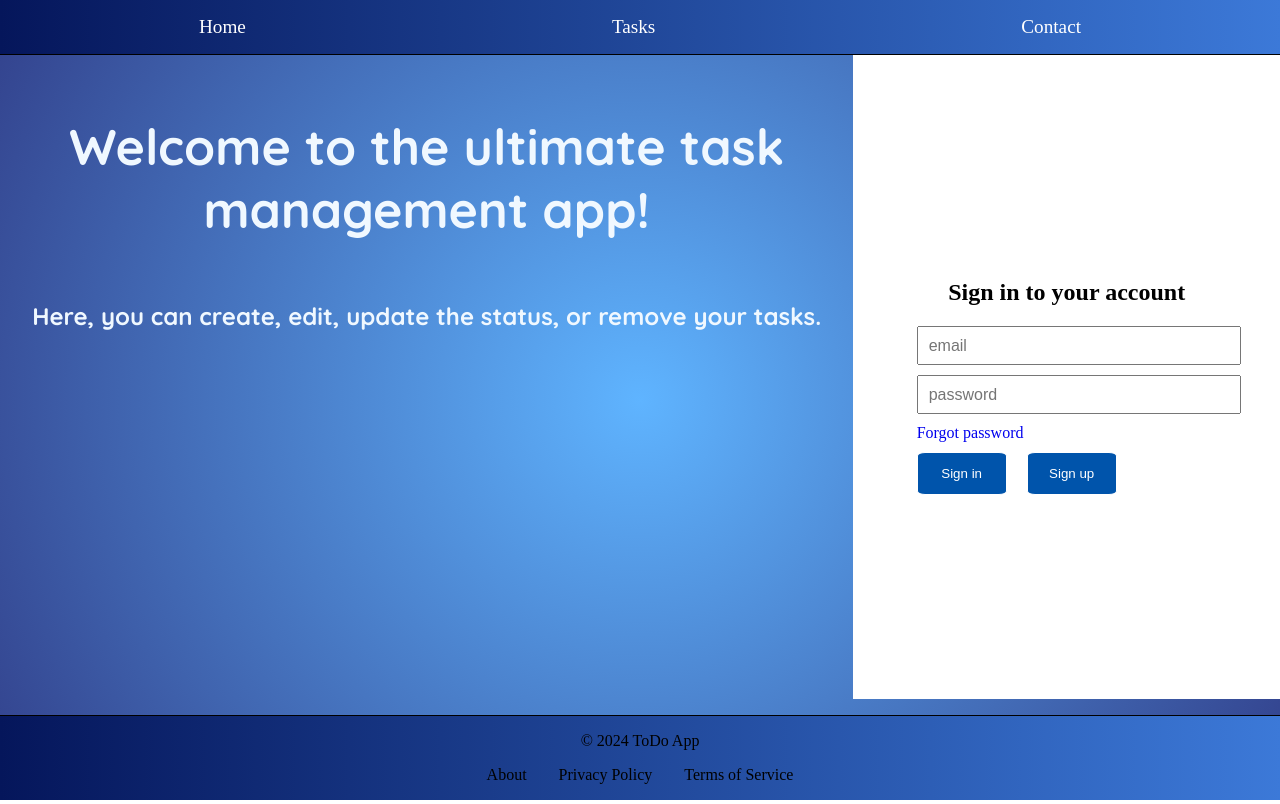
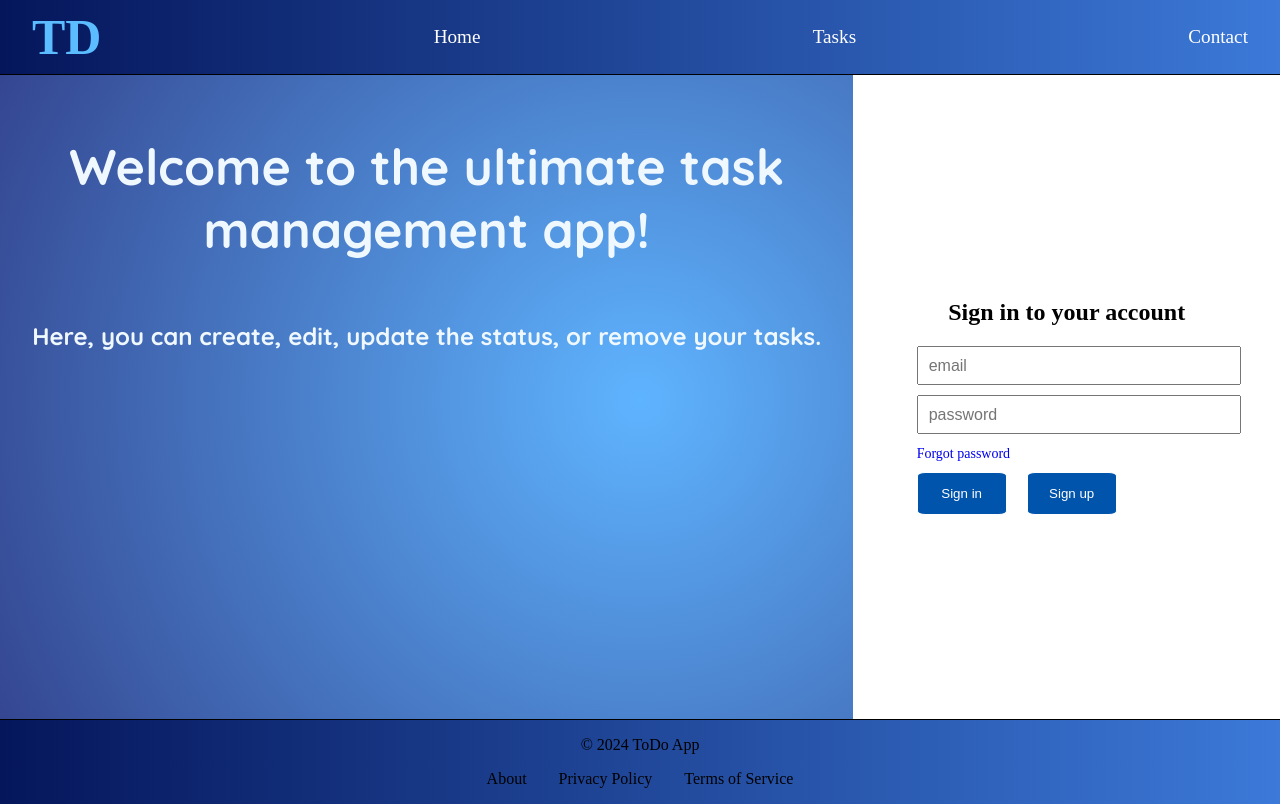
Before and after one commit to Timuriagudin/ToDo-app, a React (Create React App) app: page / in a window 1280 px wide. Built offline with nearby package versions, Linux system fonts and the light colour scheme.

Commit message:
added logo

```diff
--- a/src/components/HomePage.css
+++ b/src/components/HomePage.css
@@ -66,6 +66,7 @@
 
 .forgot-password a {
   text-decoration: none;
+  font-size: 14px;
 }
 
 .login-form h2 {
--- a/src/components/NavBar.css
+++ b/src/components/NavBar.css
@@ -1,7 +1,8 @@
 .navbar {
   display: flex;
-  justify-content: space-around;
-  padding: 1rem;
+  align-items: center;
+  justify-content: space-between;
+  padding: 0.5rem 2rem;
   background: linear-gradient(to right, #05165b, #3c79d8);
   border-bottom: 1px solid black;
 }
@@ -15,3 +16,15 @@
 .nav-link:hover {
   transform: scale(1.05);
 }
+
+.logo {
+  font-size: 1.5rem;
+  font-weight: bold;
+  color: #5bbdff;
+  text-decoration: none;
+  font-size: 50px;
+}
+
+.logo:hover {
+  color: #21a1f1; /* A lighter blue for hover effect */
+}
--- a/src/components/NavBar.jsx
+++ b/src/components/NavBar.jsx
@@ -4,7 +4,11 @@ import "./NavBar.css";
 
 export default function NavBar() {
   return (
+    <>
       <nav className="navbar">
+        <Link to="/" className="logo">
+          TD
+        </Link>
         <Link to="/" className="nav-link">
           Home
         </Link>
@@ -15,5 +19,6 @@ export default function NavBar() {
           Contact
         </Link>
       </nav>
+    </>
   );
 }
```
Also changed, not shown: 1 other file (tests, documents, lock files or other folders). Lines whose indentation alone changed are shown as unchanged.
